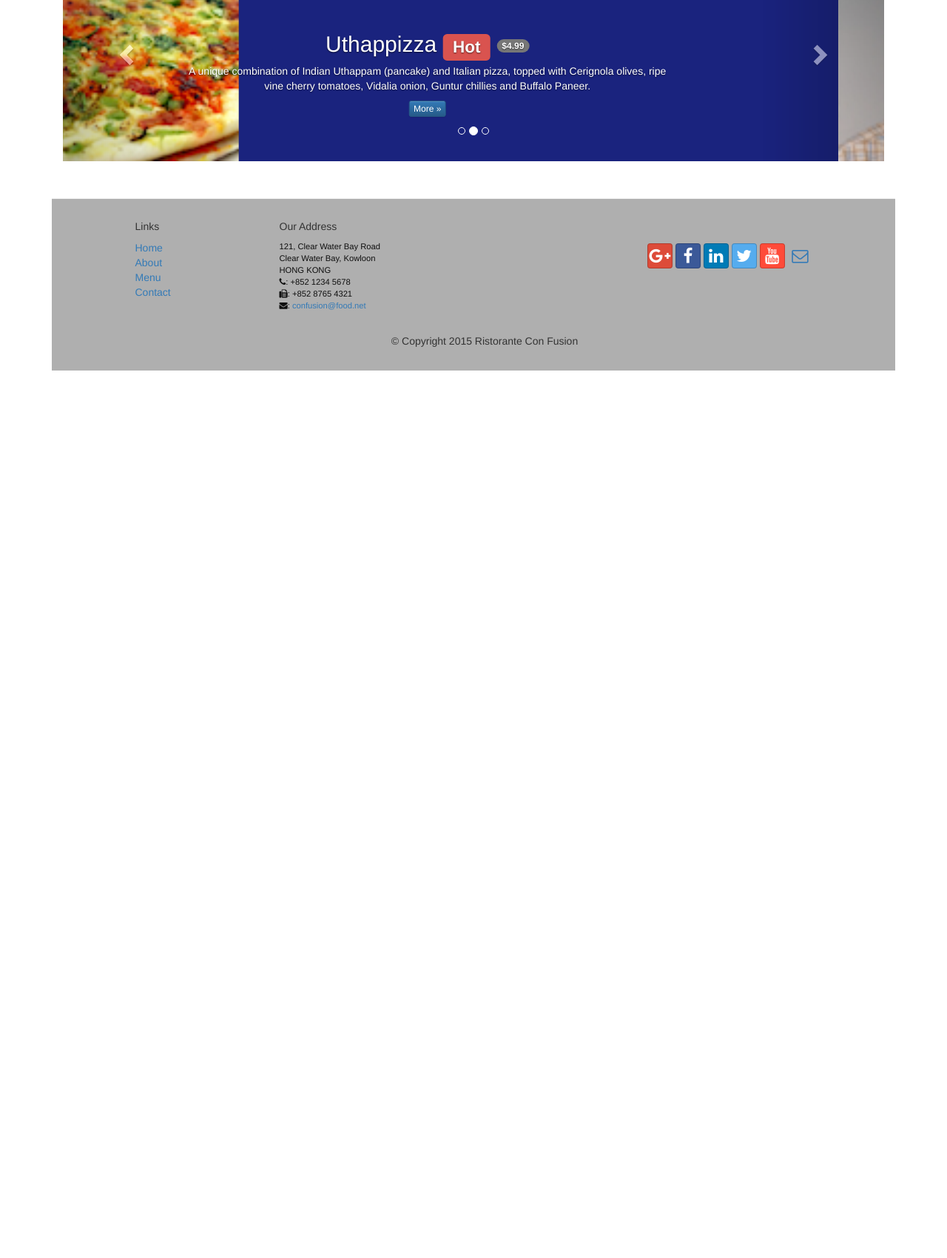
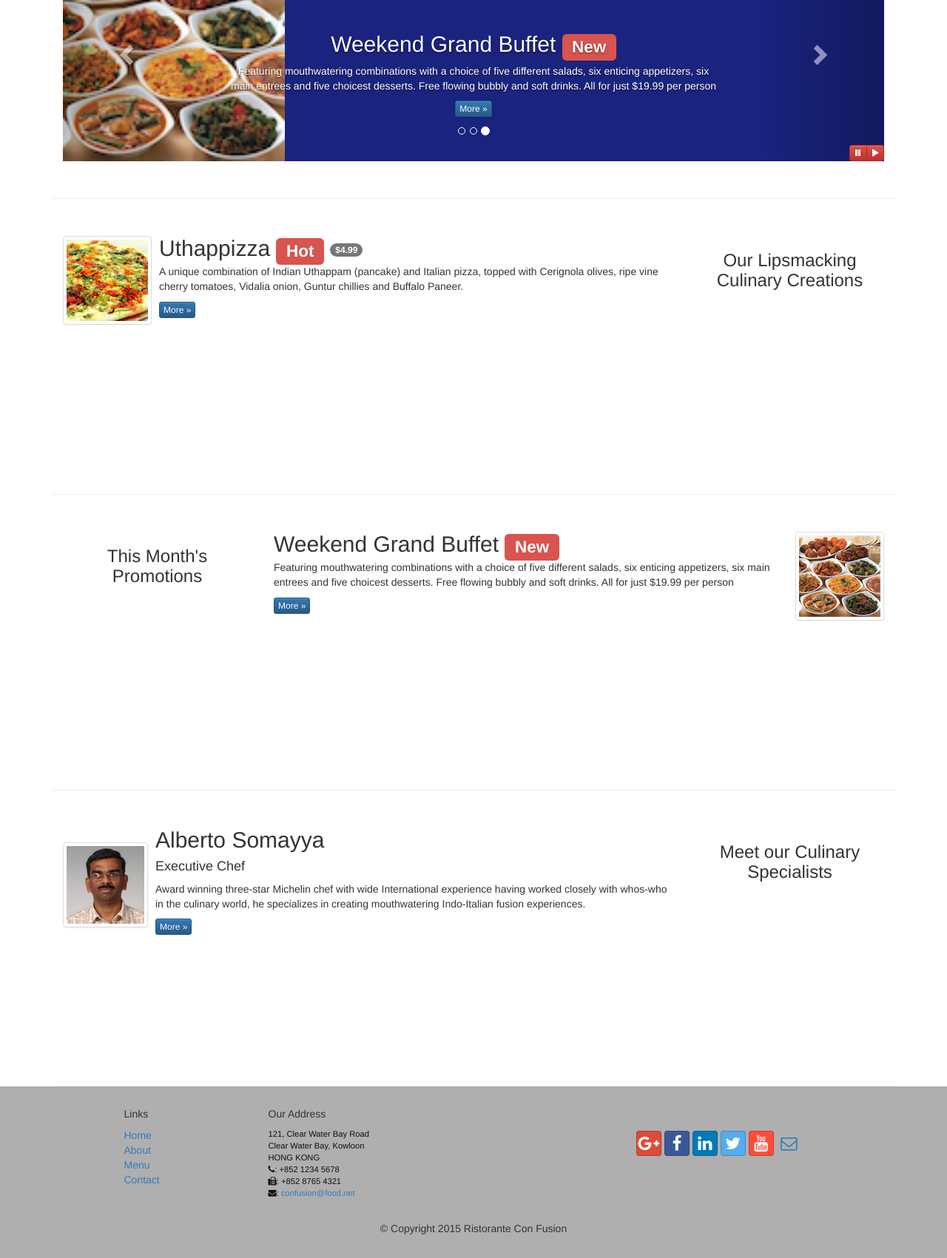
Before and after one commit to tarabet/Coursera-Bootstrap-week1, a plain HTML site: page index.html in a window 1280 px wide. Shown: the part 591-2292 px from the top of the page at 74% size. Before the commit the page ends 1092 px from the top, so only its background shows below. Drawn offline with nearby package versions, Linux system fonts and the light colour scheme.

Commit message:
Carousel play/pause buttons added

```diff
--- a/css/mystyles.css
+++ b/css/mystyles.css
@@ -87,3 +87,9 @@
     left: 0;
     min-height: 300px;
 }
+
+#carouselButtons {
+    right:0px;
+    position: absolute;
+    bottom: 0px;
+}
--- a/index.html
+++ b/index.html
@@ -166,7 +166,6 @@
                             <strong>Warning!</strong> Please <strong><a href="tel:+85212345678">call</a></strong> us to reserve for more then six guests.
                         </div>
                     </form>
-
                 </div>
             </div>
         </div>
@@ -254,11 +253,98 @@
                         <span class="glyphicon glyphicon-chevron-right" aria-hidden="true"></span>
                         <span class="sr-only"></span>
                     </a>
+                    <div class="btn-group" id="carouselButtons">
+                        <button class="btn btn-danger btn-xs" id="carousel-pause">
+                            <span class="glyphicon glyphicon-pause" aria-hidden="true"></span>
+                        </button>
+                        <button class="btn btn-danger btn-xs" id="carousel-play">
+                            <span class="glyphicon glyphicon-play" aria-hidden="true"></span>
+                        </button>
+                    </div>
                 </div>
             </div>
         </div>
 
-    <footer class="row-footer">
+            <div class="row row-content">
+                <div class="col-xs-12 col-sm-3 col-sm-push-9">
+                    <h3 align=center>Our Lipsmacking Culinary Creations</h3>
+                </div>
+                <div class="col-xs-12 col-sm-9 col-sm-pull-3">
+                    <div class="media">
+                        <div class="media-left media-middle">
+                            <a href="#">
+                                <img class="media-object img-thumbnail" src="img/uthappizza.png" alt="Uthappizza">
+                            </a>
+                        </div>
+                        <div class="media-body">
+                            <h2 class="media-heading">
+                                Uthappizza
+                                <span class="label label-danger">Hot</span>
+                                <span class="badge">$4.99</span>
+                            </h2>
+                            <p>A unique combination of Indian Uthappam (pancake) and
+                                Italian pizza, topped with Cerignola olives, ripe vine
+                                cherry tomatoes, Vidalia onion, Guntur chillies and
+                                Buffalo Paneer.</p>
+                            <p><a class="btn btn-primary btn-xs" href="#">More &raquo;</a></p>
+                        </div>
+                    </div>
+                </div>
+            </div>
+
+            <div class="row row-content">
+                <div class="col-xs-12 col-sm-9 col-sm-push-3">
+                    <div class="media">
+                        <div class="media-body">
+                            <h2 class="media-heading">
+                                Weekend Grand Buffet
+                                <span class="label label-danger">New</span>
+                                <span class="badge"></span>
+                            </h2>
+                            <p>Featuring mouthwatering combinations with a choice of five different salads, six enticing appetizers, six main entrees and five choicest desserts. Free flowing bubbly and soft drinks. All for just $19.99 per person </p>
+                            <p><a class="btn btn-primary btn-xs" href="#">More &raquo;</a></p>
+                        </div>
+                        <div class="media-right media-middle">
+                            <a href="#">
+                                <img class="media-object img-thumbnail" src="img/buffet.png" alt="This Month's Promotions">
+                            </a>
+                        </div>
+                    </div>
+                </div>
+                <div class="col-xs-12 col-sm-3 col-sm-pull-9">
+                    <h3 align=center>This Month's Promotions</h3>
+                </div>
+            </div>
+
+            <div class="row row-content">
+                <div class="col-xs-12 col-sm-3 col-sm-push-9">
+                    <h3 align=center>Meet our Culinary Specialists</h3>
+                </div>
+                <div class="col-xs-12 col-sm-9 col-sm-pull-3">
+                    <div class="media">
+                        <div class="media-left media-middle">
+                            <a href="#">
+                                <img class="media-object img-thumbnail"
+                                     src="img/alberto.png" alt="Alberto Somayya">
+                            </a>
+                        </div>
+                        <div class="media-body">
+                            <h2 class="media-heading">Alberto Somayya</h2>
+                            <h4>Executive Chef</h4>
+                            <p>Award winning three-star Michelin chef with wide
+                                International experience having worked closely with
+                                whos-who in the culinary world, he specializes in
+                                creating mouthwatering Indo-Italian fusion experiences.
+                            </p>
+                            <p><a class="btn btn-primary btn-xs" href="#">More &raquo;</a></p>
+                        </div>
+                    </div>
+                </div>
+            </div>
+        </div>
+
+
+            <footer class="row-footer">
         <div class="container">
             <div class="row">
                 <div class="col-xs-5 col-xs-offset-1 col-sm-2 col-sm-offset-1">
@@ -303,10 +389,18 @@
     <script src="https://ajax.googleapis.com/ajax/libs/jquery/1.11.3/jquery.min.js"></script>
     <!-- Include all compiled plugins (below), or include individual files as needed -->
     <script src="js/bootstrap.min.js"></script>
+
     <script>
-        $(document).ready(function() {
-            $('[data-toggle="tooltip"]').tooltip();
+        $(document).ready(function(){
+            $("#mycarousel").carousel( { interval: 2000 } );
+            $("#carousel-pause").click(function(){
+                $("#mycarousel").carousel('pause');
+            });
+            $("#carousel-play").click(function(){
+                $("#mycarousel").carousel('cycle');
+            });
         });
     </script>
+
 </body>
 </html>
```
Also changed, not shown: Ristorante Con Fusion  About Us.jpeg (deleted), Ristorante Con Fusion Week3.jpeg (deleted).
